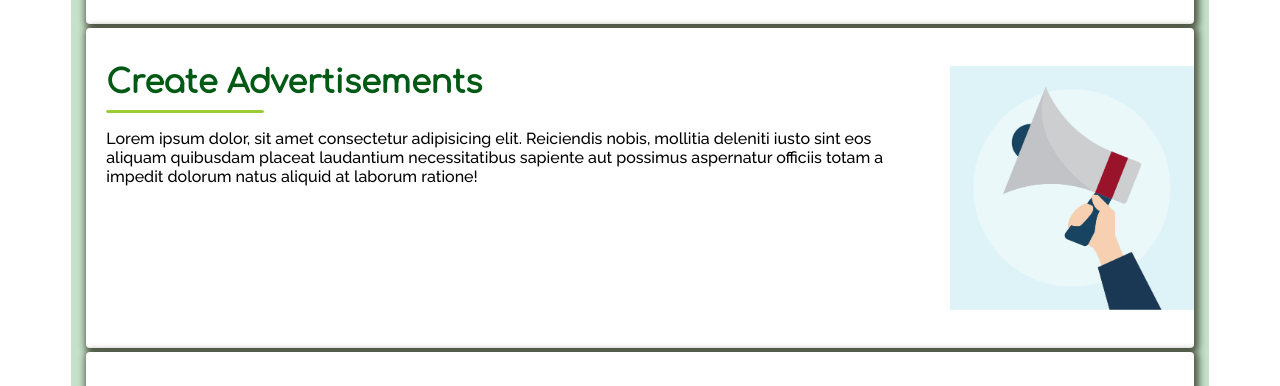
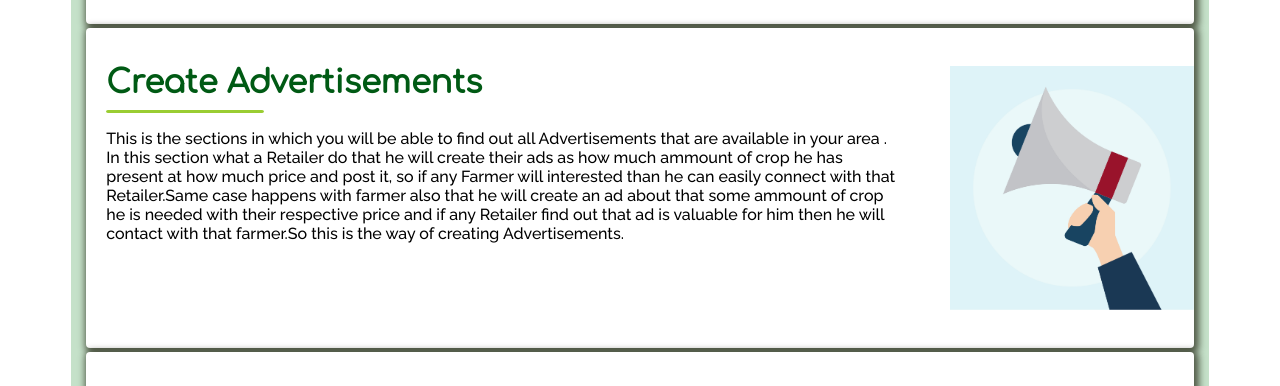
Before and after one commit to Mvmanis/famer-last.github.io, a plain HTML site: page about.html in a window 1280 px wide. Shown: the part 1460-1846 px from the top of the page. Drawn offline with Linux system fonts and the light colour scheme.

Commit message:
final update

```diff
--- a/about.html
+++ b/about.html
@@ -84,7 +84,7 @@
                 <div class="benefit-details">
                     <h2>Create Advertisements</h2>
                     <hr class="hr-small">
-                    <p>Lorem ipsum dolor, sit amet consectetur adipisicing elit. Reiciendis nobis, mollitia deleniti iusto sint eos aliquam quibusdam placeat laudantium necessitatibus sapiente aut possimus aspernatur officiis totam a impedit dolorum natus aliquid at laborum ratione!</p>
+                    <p>This is the sections in which you will be able to find out all Advertisements that are available in your area . In this section what a Retailer do that he will create their ads as how much ammount of crop he has present at how much price and post it, so if any Farmer will interested than he can easily connect with that Retailer.Same case happens with farmer also that he will create an ad about that some ammount of crop he is needed with their respective price and if any Retailer find out that ad is valuable for him then he will contact with that farmer.So this is the way of creating Advertisements.</p>
 
                 </div>
                 <img src="./img/ads-loudspeaker.jpg" alt="">
```
